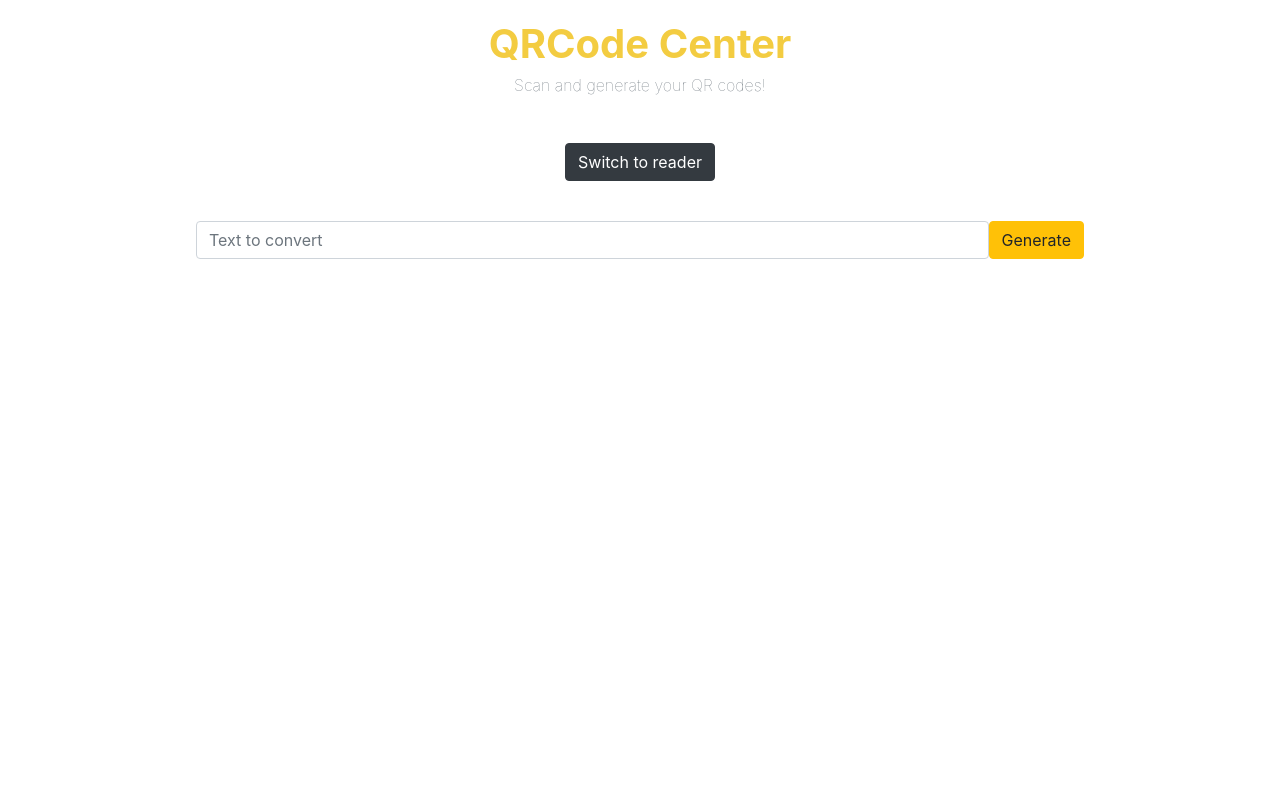
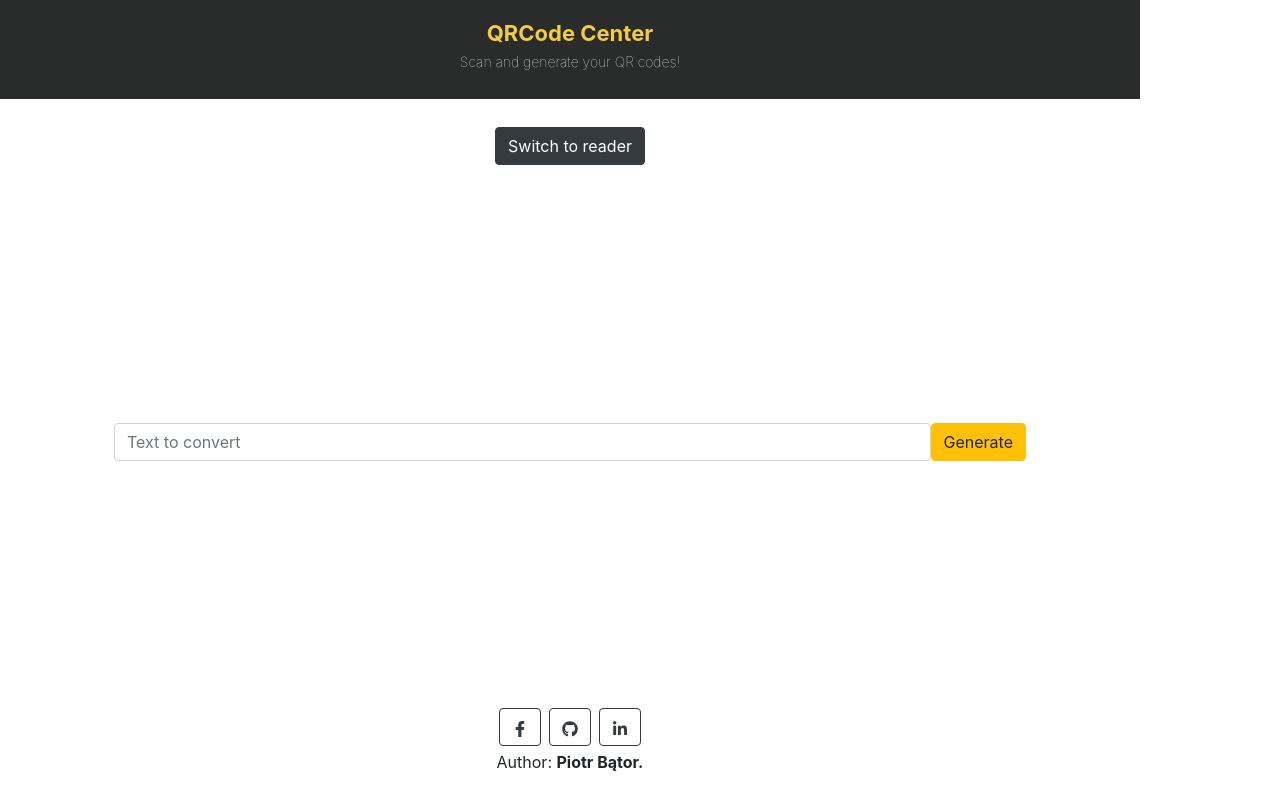
Before and after one commit to mizuris/qr-code-generator, a React (Create React App) app: page / in a window 1280 px wide. Built offline with nearby package versions, Linux system fonts and the light colour scheme; the HTML template or start-up script is replaced by a standard one.

Commit message:
Set grid layout. To fix: display generator when no data

```diff
--- a/package.json
+++ b/package.json
@@ -19,6 +19,7 @@
     "react": "^17.0.2",
     "react-bootstrap": "^1.6.0",
     "react-dom": "^17.0.2",
+    "react-icons": "^4.2.0",
     "react-qr-reader": "^2.2.1",
     "react-scripts": "4.0.3",
     "typescript": "^4.2.4",
--- a/src/App.css
+++ b/src/App.css
@@ -1,29 +1,56 @@
 .App {
+  display: grid;
+  grid-template-rows: auto auto 1fr auto;
+  align-items: center;
+  justify-items: center;
   text-align: center;
   width: 100%;
   height: 100vh;
 }
 
+.content-container {
+  margin-left: 0 auto;
+  width: 100%;
+}
+
+.App-footer, .App-header {
+  width: 100%;
+}
+
+/* HEADER */
 .App-header {
+  background-color: #2a2b2b;
   margin-bottom: 20px;
   padding: 20px;
 }
 
-.App-header>h1 {
-  color: #F3CC41;
+.App-header > h1 {
+  color: #f3cc41;
   font-weight: bold;
+  font-size: 22px;
 }
 
-.App-header>h4 {
-  font-size: 16px;
+.App-header > h5 {
+  color: #fff;
   font-weight: lighter;
+  font-size: 14px;
 }
 
-.App-content {
-  height: 50%;
+/* FOOTER */
+.App-footer {
+  margin-top: auto;
+  padding: 10px;
 }
 
+.footer-text {
+  font-size: 12px;
+}
 
-.switch-button {
-  margin-bottom: 40px;
+.main-content {
+  width: 100%;
+  height: 100%;
+  display: flex;
+  align-items: center;
+  justify-content: center;
+  flex-direction: column;
 }
--- a/src/App.tsx
+++ b/src/App.tsx
@@ -2,7 +2,9 @@ import React, { useState } from "react";
 import "./App.css";
 import CodeGenerator from "./Components/CodeGenerator";
 import CodeReader from "./Components/CodeReader";
-import { Container, Row, Col, Button } from "react-bootstrap";
+import { Container, Row, Button } from "react-bootstrap";
+import Footer from "./Components/Footer";
+import Header from "./Components/Header";
 
 function App() {
   const [displayComponent, setDisplayComponent] = useState("generator");
@@ -14,32 +16,22 @@ function App() {
   };
 
   return (
-    <div className="App">
-      <header className="App-header">
-        <h1>QRCode Center</h1>
-        <h4 className="text-muted">Scan and generate your QR codes!</h4>
-      </header>
+    <Container className="App p-0 m-0">
+      <Header />
+      <Row className="p-2">
         <Button
-        className="switch-button"
+          className="switch-button ml-auto mr-auto mb-3"
           variant="dark"
           onClick={() => switchDisplay()}
         >
           Switch to {displayComponent === "generator" ? "reader" : "generator"}
         </Button>
-      <Container className="App-content">
-        <Row>
-          {displayComponent === "generator" ? (
-            <Col>
-              <CodeGenerator />
-            </Col>
-          ) : (
-            <Col>
-              <CodeReader />
-            </Col>
-          )}
       </Row>
+      <Row className="main-content">
+        {displayComponent === "generator" ? <CodeGenerator /> : <CodeReader />}
+      </Row>
+      <Footer />
     </Container>
-    </div>
   );
 }
 
--- a/src/Components/CodeGenerator.css
+++ b/src/Components/CodeGenerator.css
@@ -1,5 +1,6 @@
 .generator-form {
   width: 80%;
+  margin-top: 0;
   display: flex;
   align-items: center;
   justify-content: space-evenly;
@@ -8,8 +9,40 @@
 .generator-result {
   margin-top: 50px;
   width: 100%;
+  animation: fadeIn 500ms ease-in forwards;
 }
 
 .generator-result-img {
-  max-width: 200px;
+  width: 60%;
 }
+
+.generator-result-text {
+  font-size: 12px;
+}
+
+@keyframes fadeIn {
+  from {
+    opacity: 0;
+  }
+  to {
+    opacity: 1;
+  }
+}
+
+@keyframes slideLeft {
+  from {
+    transform: translateX(100%);
+  }
+  to {
+    transform: translateX(0);
+  }
+}
+
+@keyframes slideRight {
+  from {
+    transform: translateX(-100%);
+  }
+  to {
+    transform: translateX(0);
+  }
+}
--- a/src/Components/CodeGenerator.tsx
+++ b/src/Components/CodeGenerator.tsx
@@ -15,13 +15,14 @@ function CodeGenerator() {
     }
   };
 
-  const handleSubmit = (e: FormEvent) => {
+  const handleSubmit = async (e: FormEvent) => {
     e.preventDefault();
-    generateQRCode();
+    await generateQRCode();
+    setQrText("");
   };
 
   return (
-    <div className="generator-container">
+    <div className="content-container generator">
       <Form className="generator-form ml-auto mr-auto" onSubmit={handleSubmit}>
         <Form.Control
           className="generator-input"
@@ -39,6 +40,9 @@ function CodeGenerator() {
           <a href={qrUrl} download={qrText}>
             <img className="generator-result-img" src={qrUrl} alt={qrText} />
           </a>
+          <p className="generator-result-text text-muted">
+            Click the code to dowload it.
+          </p>
         </div>
       ) : (
         ""
--- a/src/Components/CodeReader.css
+++ b/src/Components/CodeReader.css
@@ -1,8 +1,31 @@
 .reader-content {
   width: 60%;
+  animation: fadeIn 400ms ease-in forwards;
+  margin: 30px;
+}
+
+.reader-result {
+  animation: slideRight 200ms ease-in forwards;
 }
 
 .reader-result-text {
-  color: blue;
   font-weight: 700;
 }
+
+@keyframes fadeIn {
+  from {
+    opacity: 0;
+  }
+  to {
+    opacity: 1;
+  }
+}
+
+@keyframes slideRight {
+  from {
+    transform: translateX(-100%);
+  }
+  to {
+    transform: translateX(0);
+  }
+}
--- a/src/Components/CodeReader.tsx
+++ b/src/Components/CodeReader.tsx
@@ -24,15 +24,7 @@ function CodeReader() {
   };
 
   return (
-    <div className="reader-container">
-      {scan.result ? (
-        <div className="reader-result">
-          <h6 className="text-muted">Scanned code message:</h6>
-          <p className="reader-result-text">{scan.result}</p>
-        </div>
-      ) : (
-        ""
-      )}
+    <div className="content-container">
       <QrReader
         className="reader-content ml-auto mr-auto"
         legacyMode={options.legacyMode}
@@ -42,6 +34,18 @@ function CodeReader() {
         onScan={handleScan}
         onError={handleError}
       />
+      {scan.result ? (
+        <div className="reader-result">
+          <h6 className="text-muted">Scanned code result:</h6>
+          <a className="reader-result-text" href={scan.result} target="blank">
+            {scan.result}
+          </a>
+        </div>
+      ) : (
+        <div className="reader-no-result">
+          <h6 className="text-muted">Scan QR code to get result.</h6>
+        </div>
+      )}
     </div>
   );
 }
--- /dev/null
+++ b/src/Components/Footer.tsx
@@ -0,0 +1,41 @@
+import React from "react";
+import { Button, Container } from "react-bootstrap";
+import { FaFacebookF, FaGithub, FaLinkedinIn } from "react-icons/fa";
+
+function Footer() {
+  return (
+    <footer className="App-footer">
+      <Container>
+        <Button
+          href="https://www.facebook.com/piotr.bator.33/"
+          target="blank"
+          className="m-1"
+          variant="outline-dark"
+        >
+          <FaFacebookF />
+        </Button>
+        <Button
+          href="https://github.com/mizuris/car-wallet-react"
+          target="blank"
+          className="m-1"
+          variant="outline-dark"
+        >
+          <FaGithub />
+        </Button>
+        <Button
+          href="https://www.linkedin.com/in/piotr-b%C4%85tor-b4b95620a/"
+          target="blank"
+          className="m-1"
+          variant="outline-dark"
+        >
+          <FaLinkedinIn />
+        </Button>
+        <p>
+          Author: <strong>Piotr Bątor.</strong>
+        </p>
+      </Container>
+    </footer>
+  );
+}
+
+export default Footer;
--- /dev/null
+++ b/src/Components/Header.tsx
@@ -0,0 +1,12 @@
+import React from "react";
+
+function Header() {
+  return (
+    <header className="App-header">
+      <h1>QRCode Center</h1>
+      <h5>Scan and generate your QR codes!</h5>
+    </header>
+  );
+}
+
+export default Header;
```
Also changed, not shown: 1 other file (tests, documents, lock files or other folders). Lines whose indentation alone changed are shown as unchanged.
